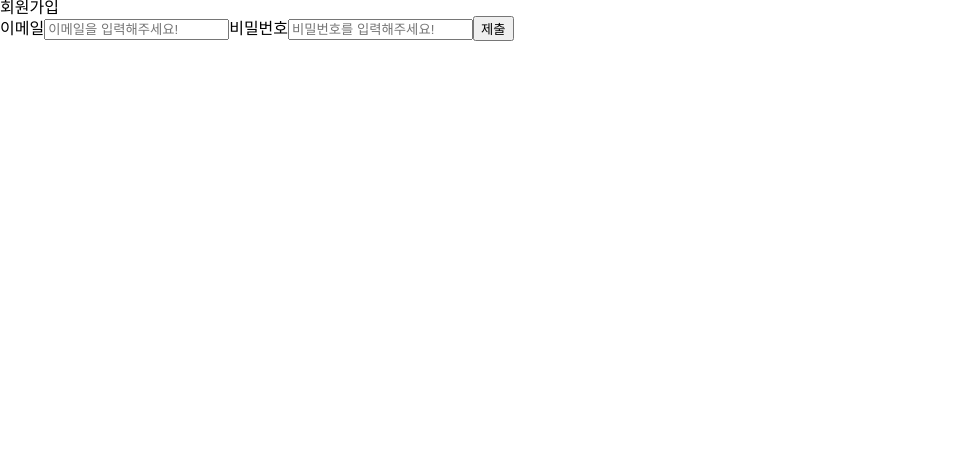
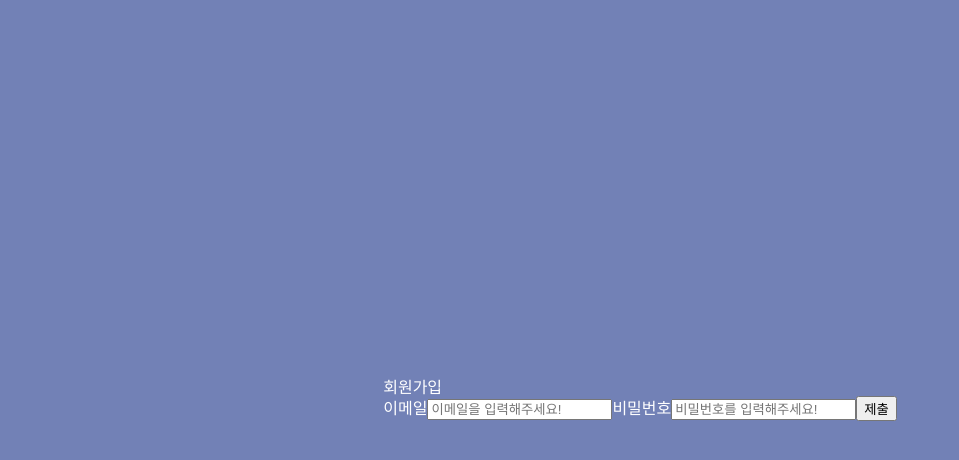
Before and after one commit to seongminn/pre-onboarding-11th-1-16, a React (Create React App) app: page /signup in a window 1280 px wide. Shown: the top 460 px of the page, without its empty margins (0-959 px from the left). Built offline with nearby package versions, Linux system fonts and the light colour scheme.

Commit message:
:art: Style : add register Style Section
style폴더에 register styled component 추가

```diff
--- a/src/pages/signin/index.tsx
+++ b/src/pages/signin/index.tsx
@@ -4,6 +4,7 @@ import { useNavigate } from 'react-router-dom';
 import { postSignin } from '@/apis/auth';
 import AuthForm from '@/components/AuthForm';
 import useInput from '@/hooks/useInput';
+import { Section } from '@/style/register';
 
 const Signin = () => {
   const { value: credentials, onChange } = useInput({
@@ -25,7 +26,7 @@ const Signin = () => {
   };
 
   return (
-    <section>
+    <Section>
       <AuthForm
         title="로그인"
         email={credentials.email}
@@ -34,7 +35,7 @@ const Signin = () => {
         onSubmit={onSubmit}
         testId="signin-button"
       />
-    </section>
+    </Section>
   );
 };
 
--- a/src/pages/signup/index.tsx
+++ b/src/pages/signup/index.tsx
@@ -4,6 +4,7 @@ import { useNavigate } from 'react-router-dom';
 import { postSignup } from '@/apis/auth';
 import AuthForm from '@/components/AuthForm';
 import useInput from '@/hooks/useInput';
+import { Section } from '@/style/register';
 
 const Signup = () => {
   const { value: credentials, onChange } = useInput({
@@ -25,7 +26,7 @@ const Signup = () => {
   };
 
   return (
-    <section>
+    <Section>
       <AuthForm
         title="회원가입"
         email={credentials.email}
@@ -34,7 +35,7 @@ const Signup = () => {
         onSubmit={onSubmit}
         testId="signup-button"
       />
-    </section>
+    </Section>
   );
 };
 
--- /dev/null
+++ b/src/style/register.ts
@@ -0,0 +1,12 @@
+import styled from '@emotion/styled';
+
+export const Section = styled.section`
+  height: 100vh;
+  background-color: rgb(114, 129, 182);
+  color: white;
+  margin: auto;
+  display: flex;
+  flex-direction: column;
+  justify-content: center;
+  align-items: center;
+`;
```
